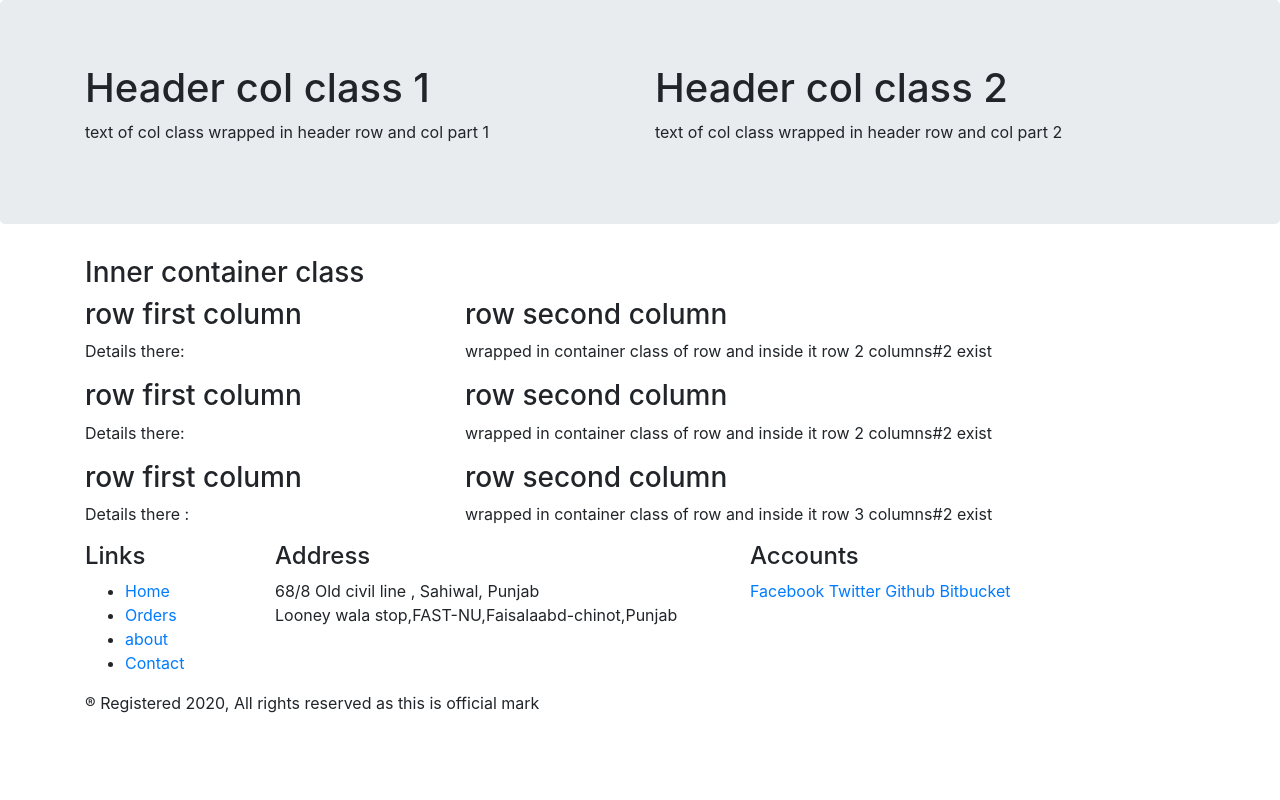
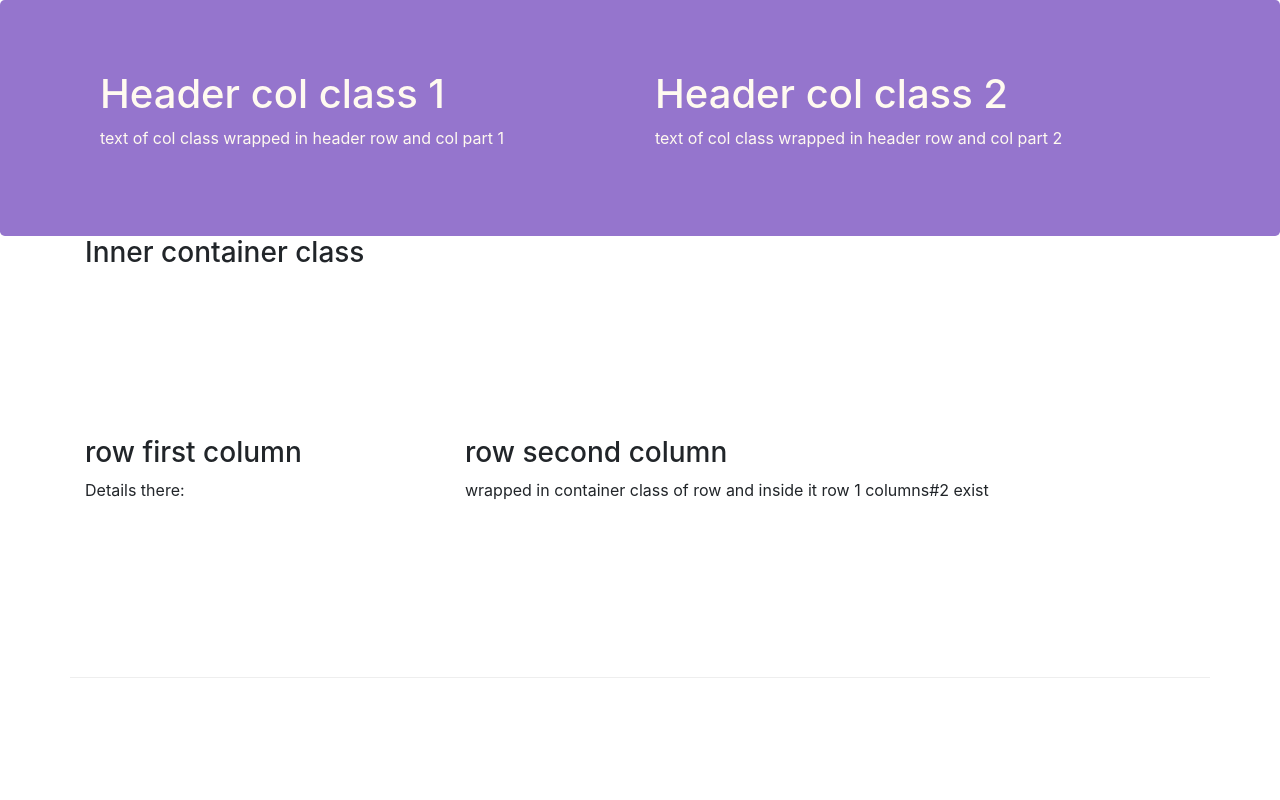
Before and after one commit to Arhamirfan/Front-End-Web-UI-Frameworks-and-Tools-Bootstrap-4, a website: page index.html in a window 1280 px wide. Shown: the top 800 px of the page. Drawn offline with nearby package versions, Linux system fonts and the light colour scheme.

Commit message:
third commit justifying and more designing

```diff
--- a/bootstrap.css
+++ /dev/null
@@ -1,23 +0,0 @@
-@media (min-width: 576px)
-{
-    .container{
-        width: 540px;
-        max-width: 100%;
-    }
-}
-
-@media (min-width: 768px)
-{
-    .container{
-        width: 720px;
-        max-width: 100%;
-    }
-}
-
-@media (min-width: 992px)
-{
-    .container{
-        width: 960px;
-        max-width: 100%;
-    }
-}
--- /dev/null
+++ b/css/styles.css
@@ -0,0 +1,26 @@
+.row_header{
+    margin: 0px;
+    padding: 0px auto;
+}
+.jumbotron{
+    padding: 70px 30px 70px 30px;
+    margin: 0px auto;
+    background: #9575CD;
+    color: floralwhite;
+}
+.address{
+    font-size: 80%;
+    margin: 0px;
+    color: #0f0f0f;
+}
+.row_contant{
+    margin: px auto;
+    padding: 50px 0px 50px 0px;
+    border-bottom: 1px ridge;
+    min-height: 400px;
+}
+.footer{
+    background-color: #D1C4E9;
+    margin: 0px;
+    padding: 20px 0px 20px 0px;
+}
--- a/index.html
+++ b/index.html
@@ -9,13 +9,14 @@
 
     <!-- Bootstrap CSS -->
     <link rel="stylesheet" href="node_modules/bootstrap/dist/css/bootstrap.min.css">
+    <link rel="stylesheet" href="css/styles.css">
     <title>Bootstrap learning</title>
 </head>
 
 <body>
     <header class="jumbotron"> <!-- jumbotron will seperate the class from web page-->
         <div class="container">
-            <div class="row">
+            <div class="row row_header">
                 <div class="col-12 col-sm-6"> <!-- states that 12/12 col means whole row is assigned and from sm-xl takes 6 col.-->
                     <h1>Header col class 1</h1>
                     <p>text of col class wrapped in header row and col part 1</p>
@@ -32,7 +33,7 @@
     <div class="container">
         <!--bootstrap grid system work as a container in a div box .. these are fix class-->
         <h3> Inner container class</h3>
-        <div class="row">
+        <div class="row row_contant align-items-center">
             <!-- To add all rows and align then and to fix them within it we can specify columns .. -> each row is divided into 12 columns-->
             <!-- we will specify these classes for different screens of 5 sizes as col-sm,col-md,col-lg,col-xl -->
             <div class="col-12 col-sm-4 col-m-3">
@@ -43,19 +44,19 @@
             <div class="col col-sm col-md">
                 <!-- 12 is assigned to 1st and it is stacked to next line where 12-4 is assigned to it and 12-3=9 is assigned to it-->
                 <h3>row second column</h3>
-                <p> wrapped in container class of row and inside it row 2 columns#2 exist</p>
+                <p> wrapped in container class of row and inside it row 1 columns#2 exist</p>
             </div>
 
         </div>
 
-        <div class="row">
+        <div class="row row_contant align-items-center">
 
             <div class="col-12 col-sm-4 col-m-3">
                 <!-- 12 col means whole row is assigned and for small devices give 4 col and from md-xl give 3 blocks of col.-->
                 <h3> row first column</h3>
                 <p> Details there:</p>
             </div>
-            <div class="col col-sm col-md">
+            <div class="col col-sm col-md ">
                 <!-- 12 is assigned to 1st and it is stacked to next line where 12-4 is assigned to it and 12-3=9 is assigned to it-->
                 <h3>row second column</h3>
                 <p> wrapped in container class of row and inside it row 2 columns#2 exist</p>
@@ -63,7 +64,7 @@
 
         </div>
 
-        <div class="row">
+        <div class="row row_contant align-items-center">
 
             <div class="col-12 col-sm-4 col-m-3">
                 <!-- 12 col means whole row is assigned and for small devices give 4 col and from md-xl give 3 blocks of col.-->
@@ -80,13 +81,13 @@
     </div>
 
 
-    <footer>
+    <footer class="footer">
         <div class="container">
             <div class="row">
 
                 <div class="col-4 col-sm-2">
                     <h4>Links</h4>
-                    <ul>
+                    <ul class="list-unstyled">
                         <li> <a href="#">Home</a></li>
                         <li> <a href="#">Orders</a></li>
                         <li> <a href="#">about</a></li>
@@ -101,19 +102,19 @@
                     </address>
 
                 </div>
-                <div class="col-12 col-sm-4">
-                    <div>
-                        <h4>Accounts</h4>
-                        <a href="#">Facebook</a>
-                        <a href="#">Twitter</a>
-                        <a href="#">Github</a>
-                        <a href="#">Bitbucket</a>
+                <div class="col-12 col-sm-4 align-self-center">
+                    <div class="text-center">
+
+                        | <a href="#">Facebook</a> |
+                        <a href="#">Twitter</a> |
+                        <a href="#">Github</a> |
+                        <a href="#">Bitbucket</a> |
                     </div>
                 </div>
             </div>
 
             <div class="row">
-                <div class="col-auto"> <!-- takes as many col required for content here-->
+                <div class="col-auto offset-1 justify-content-center"> <!-- takes as many col required for content here-->
                     <p> &reg; Registered 2020, All rights reserved as this is official mark</p>
                 </div>
 
```
